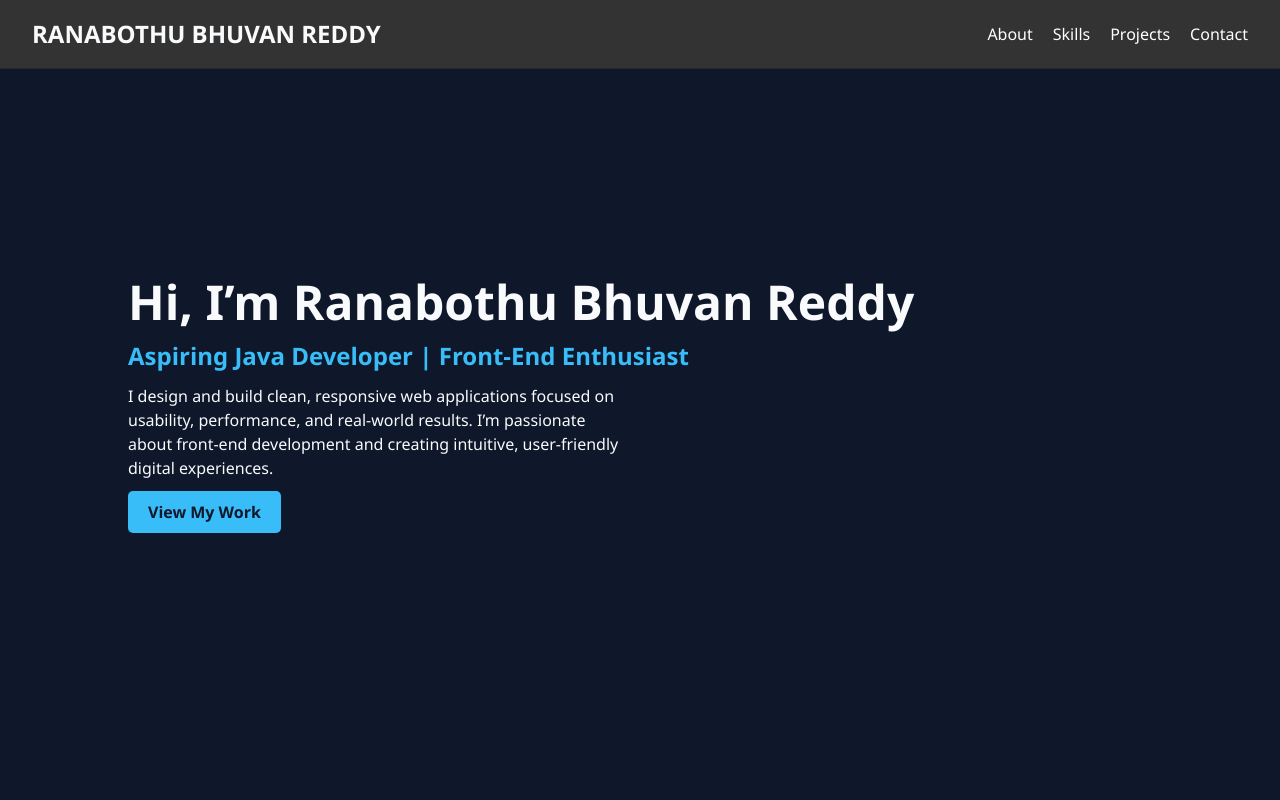
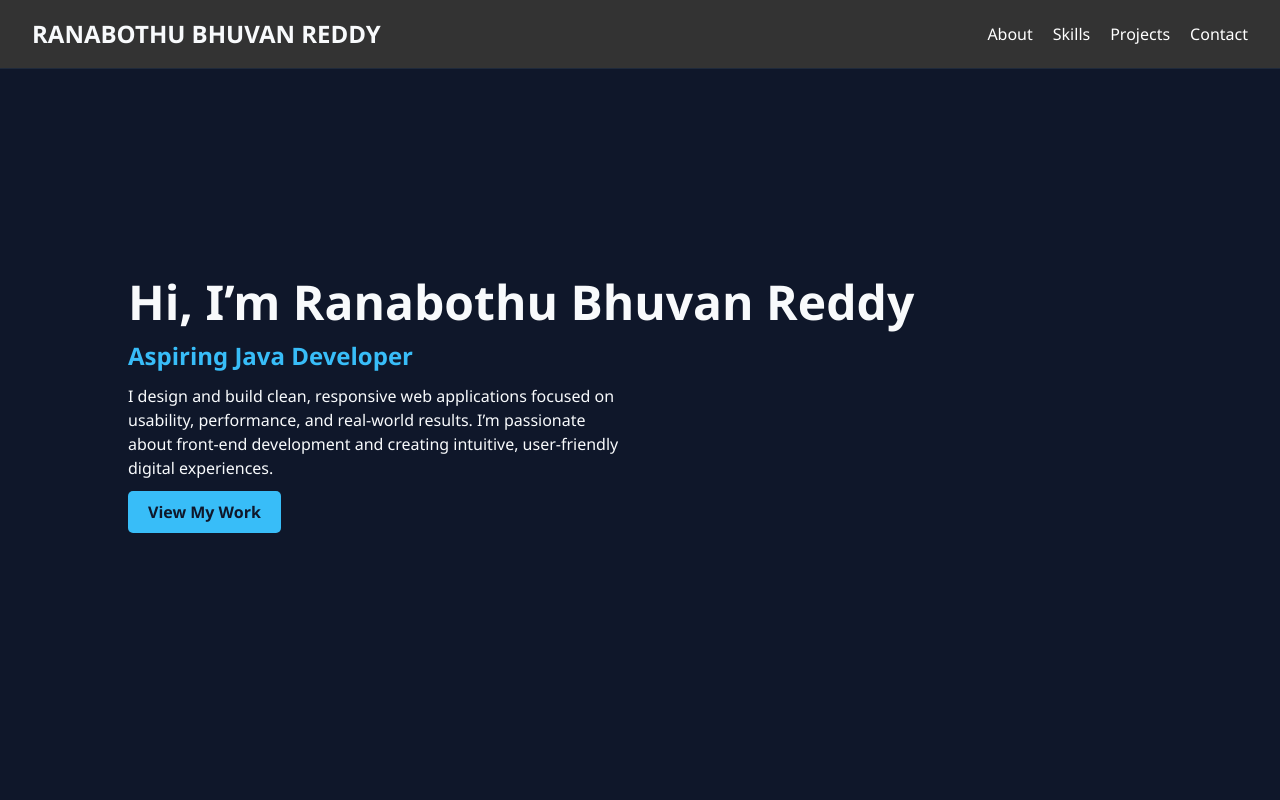
Before and after one commit to RBhuvanReddy6992/BhuvanReddy_Portfolio, a React (Vite) app: page / in a window 1280 px wide. Shown: the top 800 px of the page. Built offline with nearby package versions, Linux system fonts and the light colour scheme.

Commit message:
Made changes in Home page

```diff
--- a/src/Componenets/Home.jsx
+++ b/src/Componenets/Home.jsx
@@ -7,7 +7,7 @@ function Hero() {
         <h1 style={{ fontSize: "3rem" }}>Hi, I’m Ranabothu Bhuvan Reddy</h1>
 
         <h2 style={{ color: "#38bdf8", margin: "10px 0" }}>
-          Aspiring Java Developer | Front-End Enthusiast
+          Aspiring Java Developer
         </h2>
 
         <p style={{ maxWidth: "500px", marginBottom: "20px" }}>
```
